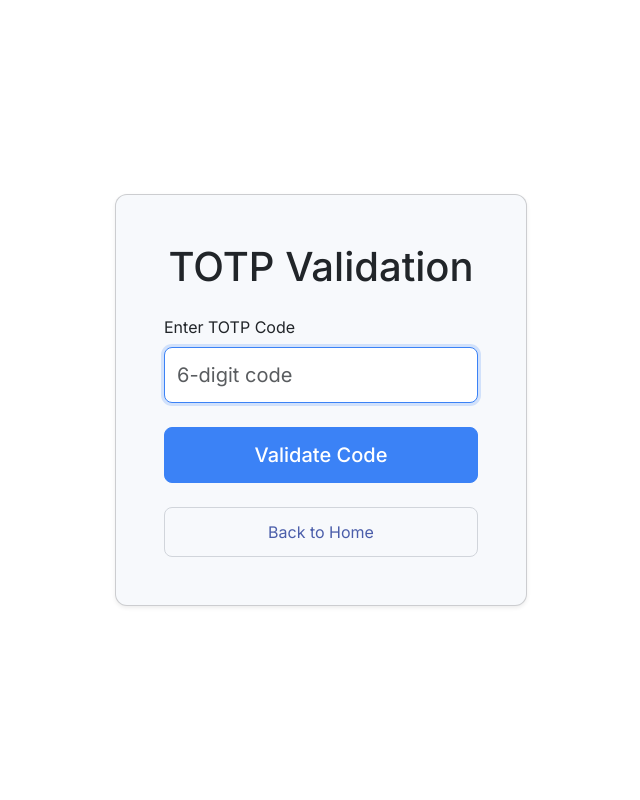
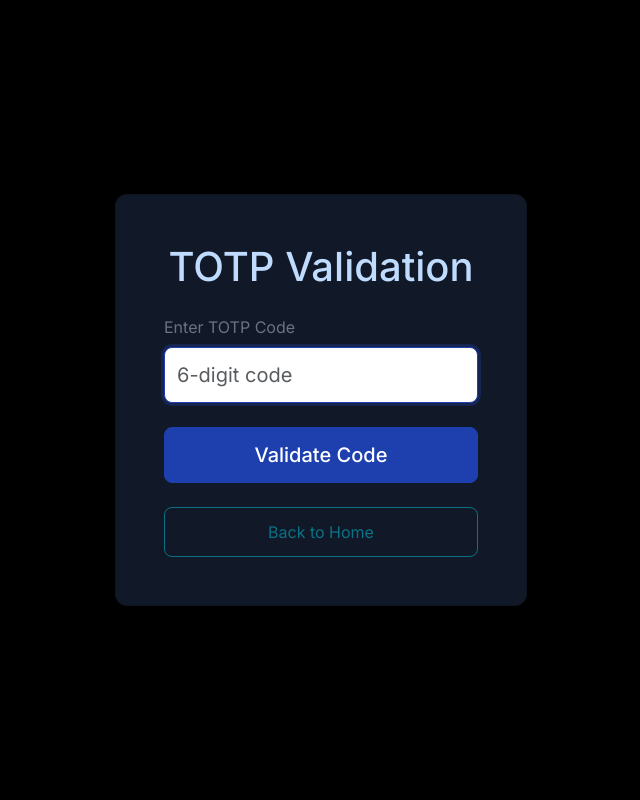
Before and after one commit to jeevanshajujohn/TOTP, a Flask app: page /validate in a window 1280 px wide. Shown: the whole page, without its empty margins (319-959 px from the left). Run offline with Flask 3, Linux system fonts and the light colour scheme.

Commit message:
Improved Themes

```diff
--- a/static/css/styles.css
+++ b/static/css/styles.css
@@ -1,16 +1,20 @@
 body {
     font-family: 'Inter', sans-serif;
-    background: linear-gradient(180deg, #1A2533 0%, #2B3A67 100%);
-    color: #1F2937;
+    background: linear-gradient(180deg, #000000 0%, #0A0E1A 100%); /* Black to Deep Black-Blue */
+    color: #BFDBFE;
 }
 
-.bg-navy {
+.bg-black {
     background: transparent;
 }
 
-.bg-card {
-    background: #F7F9FC;
+.bg-slate {
+    background: #111827; /* Midnight Slate */
     border-radius: 12px;
+}
+
+.bg-dark-input {
+    background: #1F2A44; /* Gunmetal Blue */
 }
 
 .card {
@@ -19,52 +23,57 @@
 
 .card:hover {
     transform: translateY(-4px);
-    box-shadow: 0 8px 24px rgba(0, 0, 0, 0.1);
+    box-shadow: 0 8px 24px rgba(0, 0, 0, 0.5);
 }
 
 .btn-primary {
-    background-color: #3B82F6;
-    border-color: #3B82F6;
+    background-color: #1E40AF; /* Sapphire Blue */
+    border-color: #1E40AF;
     border-radius: 8px;
     padding: 12px;
     font-weight: 500;
 }
 
 .btn-primary:hover {
-    background-color: #2563EB;
-    border-color: #2563EB;
+    background-color: #15308F;
+    border-color: #15308F;
 }
 
-.btn-outline-secondary {
-    border-color: #D1D5DB;
-    color: #4B5EAA;
+.btn-outline-teal {
+    border-color: #0B7285; /* Obsidian Teal */
+    color: #0B7285;
     border-radius: 8px;
     padding: 12px;
 }
 
-.btn-outline-secondary:hover {
-    background-color: #F3F4F6;
-    color: #1F2937;
+.btn-outline-teal:hover {
+    background-color: #0B7285;
+    color: #BFDBFE;
 }
 
 .form-control {
     border-radius: 8px;
-    border: 1px solid #D1D5DB;
+    border: 1px solid #1F2A44; /* Gunmetal Blue */
     padding: 12px;
-    background: #FFFFFF;
+    background: #1F2A44;
+    color: #BFDBFE;
 }
 
 .form-control:focus {
-    border-color: #3B82F6;
-    box-shadow: 0 0 0 3px rgba(59, 130, 246, 0.2);
+    border-color: #1E40AF;
+    box-shadow: 0 0 0 3px rgba(30, 64, 175, 0.3);
 }
 
 .text-primary {
-    color: #3B82F6 !important;
+    color: #1E40AF !important;
 }
 
-.text-muted {
-    color: #6B7280 !important;
+.text-frost {
+    color: #BFDBFE !important; /* Frost Blue */
+}
+
+.text-dim {
+    color: #6B7280 !important; /* Dim Blue */
 }
 
 .progress-circle {
@@ -83,7 +92,7 @@
     left: 50%;
     transform: translate(-50%, -50%);
     font-weight: 500;
-    color: #1F2937;
+    color: #BFDBFE;
 }
 
 #progress-ring {
@@ -101,15 +110,15 @@
 }
 
 .toast.bg-success {
-    background-color: #3B82F6 !important;
-    color: #FFFFFF;
+    background-color: #047857 !important; /* Dark Emerald */
+    color: #BFDBFE;
 }
 
 .toast.bg-danger {
-    background-color: #EF4444 !important;
-    color: #FFFFFF;
+    background-color: #991B1B !important; /* Dark Crimson */
+    color: #BFDBFE;
 }
 
-.btn-close {
-    filter: brightness(100%);
+.btn-close-light {
+    filter: brightness(200%);
 }
--- a/templates/base.html
+++ b/templates/base.html
@@ -8,7 +8,7 @@
     <link href="https://fonts.googleapis.com/css2?family=Inter:wght@400;500;600&display=swap" rel="stylesheet">
     <link rel="stylesheet" href="{{ url_for('static', filename='css/styles.css') }}">
 </head>
-<body class="bg-navy">
+<body class="bg-black">
     <div class="container d-flex justify-content-center align-items-center min-vh-100">
         {% block content %}{% endblock %}
     </div>
--- a/templates/validate.html
+++ b/templates/validate.html
@@ -1,26 +1,26 @@
 {% extends 'base.html' %}
 {% block title %}Validate TOTP{% endblock %}
 {% block content %}
-<div class="card bg-card p-5 shadow-sm" style="max-width: 500px;">
-    <h1 class="text-center mb-4">TOTP Validation</h1>
+<div class="card bg-slate p-5 shadow-sm" style="max-width: 500px;">
+    <h1 class="text-center mb-4 text-frost">TOTP Validation</h1>
     <form id="validate-form">
         <div class="mb-4">
-            <label for="totp-input" class="form-label">Enter TOTP Code</label>
-            <input type="text" class="form-control form-control-lg" id="totp-input" name="code" required pattern="\d*" title="Only numbers allowed" placeholder="6-digit code" autofocus>
+            <label for="totp-input" class="form-label text-dim">Enter TOTP Code</label>
+            <input type="text" class="form-control form-control-lg bg-dark-input text-frost" id="totp-input" name="code" required pattern="\d*" title="Only numbers allowed" placeholder="6-digit code" autofocus>
         </div>
         <div class="d-grid">
             <button type="submit" class="btn btn-primary btn-lg" id="validate-btn">Validate Code</button>
         </div>
     </form>
     <div class="d-grid mt-4">
-        <a href="{{ url_for('index') }}" class="btn btn-outline-secondary">Back to Home</a>
+        <a href="{{ url_for('index') }}" class="btn btn-outline-teal">Back to Home</a>
     </div>
 </div>
 <div class="toast-container position-fixed bottom-0 end-0 p-3">
     <div id="result-toast" class="toast align-items-center border-0" role="alert" aria-live="assertive" aria-atomic="true">
         <div class="d-flex">
-            <div class="toast-body"></div>
-            <button type="button" class="btn-close me-2 m-auto" data-bs-dismiss="toast" aria-label="Close"></button>
+            <div class="toast-body text-frost"></div>
+            <button type="button" class="btn-close btn-close-light me-2 m-auto" data-bs-dismiss="toast" aria-label="Close"></button>
         </div>
     </div>
 </div>
```
Also changed, not shown: templates/generate.html (+9 -9 lines), templates/index.html (+4 -4 lines).
